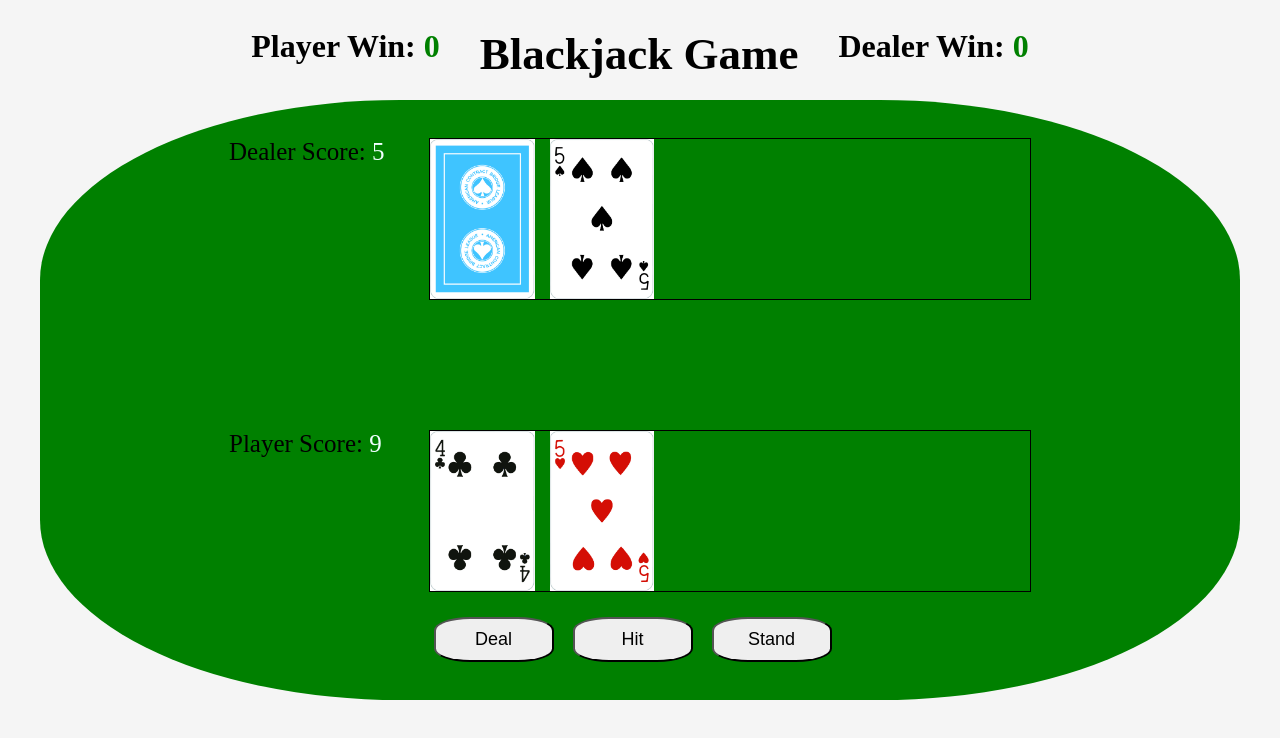
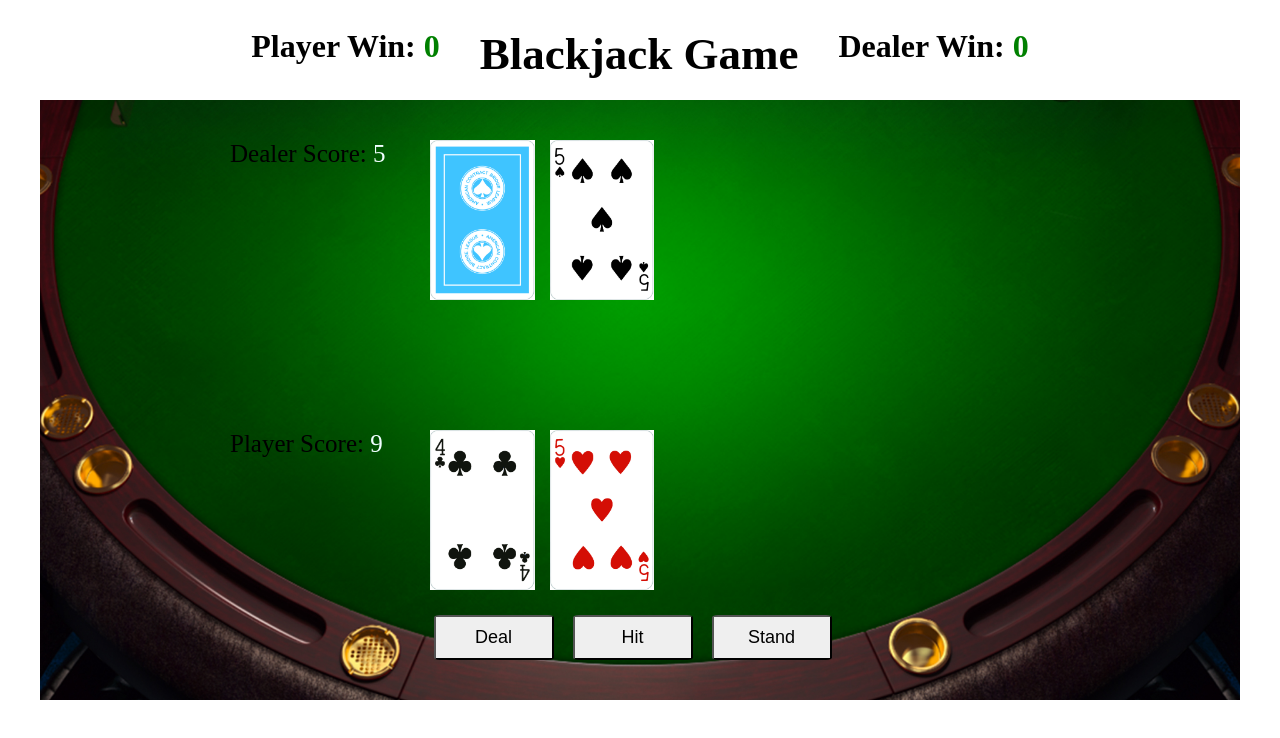
Before and after one commit to duylnguyen/Project1-Blackjack-Game, a plain HTML site: page index.html in a window 1280 px wide. Both pictures are taken after a click on the button "Deal". Drawn offline with nearby package versions, Linux system fonts and the light colour scheme.

Commit message:
Change background image

```diff
--- a/main.js
+++ b/main.js
@@ -64,6 +64,7 @@ $(document).ready(function () {
             playerCount++;
             $('#playerWin').text(" "+ playerCount +" ");
         }
+        $('.dealBtn').attr("disable", true);
     });
 
     $('.hitBtn').on('click', function(evt) {
@@ -74,7 +75,10 @@ $(document).ready(function () {
             dealerTotalScoreDisplay();
             playerTotalScoreDisplay();
             winCount();
+            $('.hitBtn').attr("disable", true);
+            $('.standBtn').attr("disable", true);
         }
+
     });
 
     $('.standBtn').on('click', function(evt) {
@@ -83,16 +87,14 @@ $(document).ready(function () {
         dealerDraw();
         compareScore();
         winCount();
+        $('.dealBtn').attr("disable", false);
     });
 
     // Deal cards from array
     function dealerCardDealt() {
-            // card = deck[Math.floor(Math.random() * deck.length)]
         let cardIndex = Math.floor(Math.random() * deck.length)
             currentCard = deck.splice(cardIndex, 1)[0];
-            console.log(currentCard)
             dealerHand.push(currentCard);
-            // dealerAceValue();
             $('.dealerCard').append("<img src = '" + currentCard.cardImg + "' />");
     };
 
@@ -100,7 +102,6 @@ $(document).ready(function () {
         let cardIndex = Math.floor(Math.random() * deck.length)
             currentCard = deck.splice(cardIndex, 1)[0];
             playerHand.push(currentCard);
-            // playerAceValue();
             $('.playerCard').append("<img src = '" + currentCard.cardImg + "' />");
     };
 
@@ -206,6 +207,7 @@ $(document).ready(function () {
     function playerHit() {
         playerCardDealt();
         addPlayerScore();
+        // Chad guide to solve the ace value issue
         if (playerTotalScore > 21) {
             playerAceValue();
         }
@@ -230,7 +232,10 @@ $(document).ready(function () {
             if (dealerTotalScore < 17) {
                 dealerCardDealt();
                 addDealerScore();
-                dealerAceValue();
+                // Chad guide to solve ace value issue
+                if (dealerTotalScore > 21) {
+                    dealerAceValue();
+                }
                 $('#showDlrScore').text(" " + dealerTotalScore + " ");
             } else if (dealerTotalScore >= 17) {
                 return dealerTotalScore;
@@ -270,6 +275,7 @@ $(document).ready(function () {
         }
     };
 
+    // function
     // Reset the game
     function resetGame() {
         $('.dealerCard').empty();
@@ -285,6 +291,4 @@ $(document).ready(function () {
         $('#showPlyScore').empty();
         $('.popup').empty();
     };
-
-
 });
--- a/style.css
+++ b/style.css
@@ -1,5 +1,11 @@
-body {
-    background-color: whitesmoke;
+body, html {
+    height: 100%;
+}
+
+#background {
+    height: 100%;
+    position: absolute;
+    z-index: 1;
 }
 
 img {
@@ -29,9 +35,10 @@ h1 {
     justify-content: center;
     align-items: center;
     align-self: center;
-    background-color: green;
+    background: url("images/blackjack-table-background.jpg") no-repeat center;
+    background-size: cover;
     height: 600px;
-    border-radius: 30%;
+    /* border-radius: 30%; */
     width: 1200px;
     margin: 0 auto;
 }
@@ -68,15 +75,14 @@ h1 {
     width: 600px;
     height: 160px;
     margin-right: 20px;
-    border: solid 1px black;
+    /* border: solid 1px black; */
 }
 
 .playerCard {
     width: 600px;
     height: 160px;
-    border: solid 1px gray;
     margin-right: 20px;
-    border: solid 1px black;
+    /* border: solid 1px black; */
 }
 
 .gameBtn {
@@ -88,7 +94,7 @@ button {
     height: 45px;
     width: 120px;
     font-size: 18px;
-    border-radius: 30%;
+    border-radius: 5%;
     cursor: pointer;
 }
 
```
Also changed, not shown: index.html (+1 -0 lines), images/blackjack-table-background.jpg (added), 1 other file.
